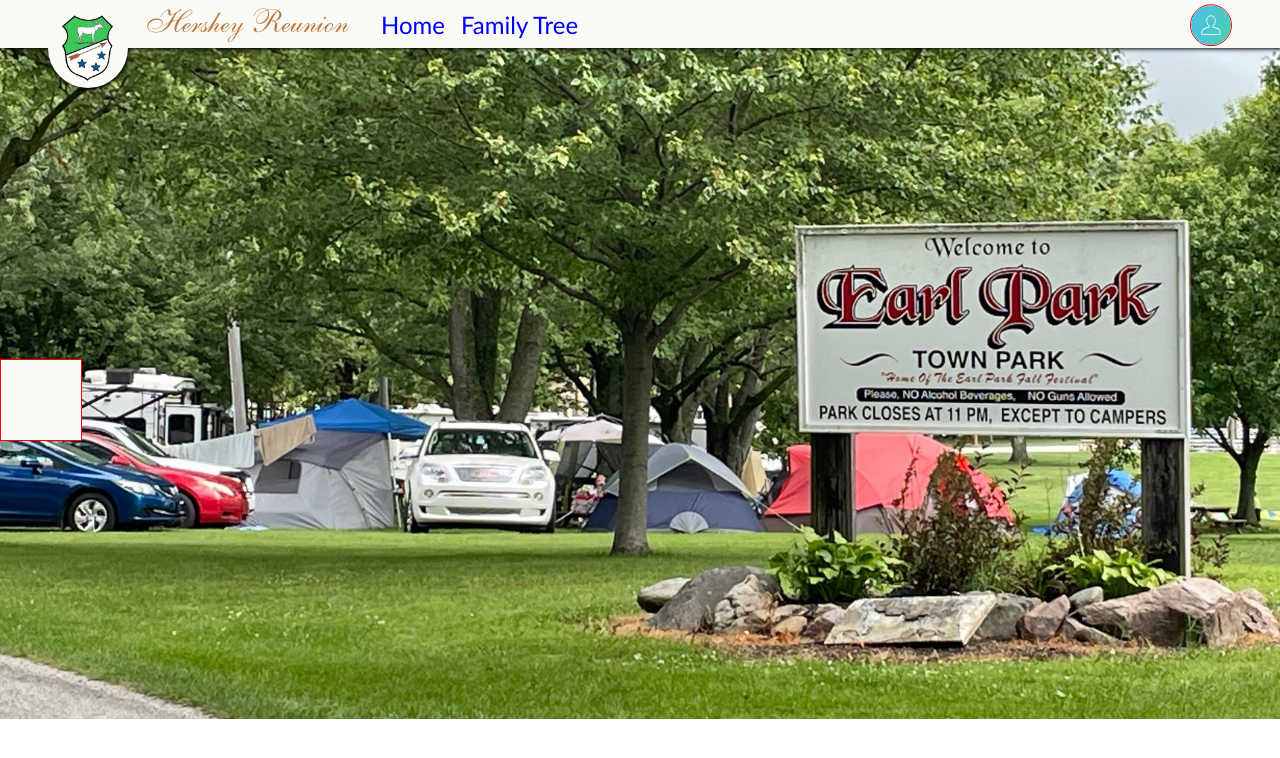
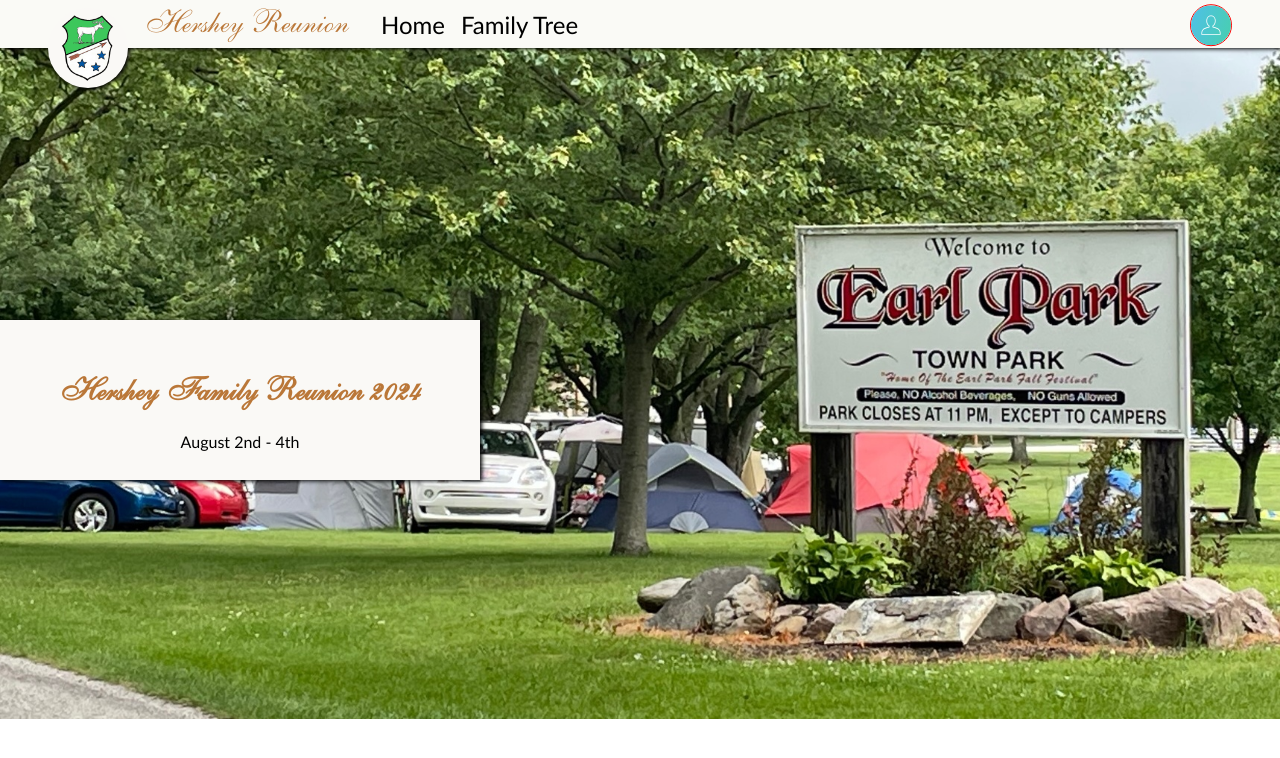
Before and after one commit to kasualkid12/fr-website, a React (Create React App) app in the folder client/: page / in a window 1280 px wide. Shown: the top 758 px of the page. Built offline with nearby package versions, Linux system fonts and the light colour scheme.

Commit message:
added tagline

```diff
--- a/client/src/modules/Home.tsx
+++ b/client/src/modules/Home.tsx
@@ -5,8 +5,12 @@ import '../styles/Home.css'
 function Home() {
   return <div className="Home">
     <div className='FrontPage'>
-      <div className='Tagline'></div>
+      <div className='Tagline'>
+        <h1 className='TaglineHeader'>Hershey Family Reunion 2024</h1>
+        <text>August 2nd - 4th</text>
+      </div>
     </div>
+    <div className='Info'></div>
   </div>;
 }
 
--- a/client/src/styles/Home.css
+++ b/client/src/styles/Home.css
@@ -1,3 +1,8 @@
+@font-face {
+  font-family: 'Hershey';
+  src: url(../public/fonts/English\ 111\ Vivace\ Regular.otf);
+}
+
 .Home {
   width: 100%;
   height: 100vh;
@@ -16,9 +21,20 @@
 
 .Tagline {
   background-color: #faf9f6;
-  border: 1px solid red;
-  width: 10vh;
-  height: 10vh;
+  width: 60vh;
+  height: 20vh;
+  filter: drop-shadow(2px 1px 2px #000000);
   flex-direction: column;
   justify-content: center;
+  display: flex;
 }
+
+.TaglineHeader {
+  font-family: 'Hershey';
+  color: #ba7738;
+}
+
+.Info {
+  height: 100%;
+  width: 100%;
+}
--- a/client/src/styles/NavBar.css
+++ b/client/src/styles/NavBar.css
@@ -6,11 +6,10 @@
 .Navbar {
   width: 100%;
   height: 3rem;
-  /* border: 1px solid red; */
   display: flex;
   flex-direction: row;
   position: fixed;
-  /* background-color: #faf9f6; */
+  z-index: 99;
   background-color: #fafaf6;
   filter: drop-shadow(2px 1px 2px #000000);
 }
@@ -47,8 +46,12 @@ a {
   transform: translateY(20%);
   margin-left: 1rem;
   font-size: x-large;
+  color: black;
+  text-decoration: none;
+}
+
+a:hover {
   color: blue;
-  text-decoration: none;
 }
 
 .ProfileImage {
```
